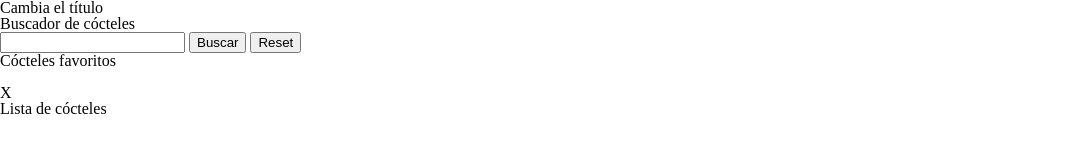
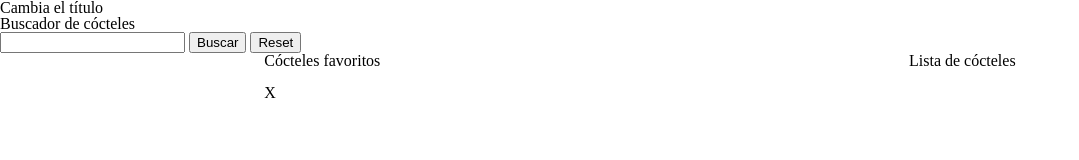
Before and after one commit to Adalab/modulo-2-evaluacion-final-marinacr92, a website: page src/html/index.html in a window 1280 px wide. Shown: the whole page, without its empty margins (0-1079 px from the left). Drawn offline with nearby package versions, Linux system fonts and the light colour scheme; files that its build step writes are made by us from their sources.

Commit message:
Add js partials

```diff
--- a/src/html/partials/main.html
+++ b/src/html/partials/main.html
@@ -7,21 +7,27 @@
         <input type="button" value="Buscar" class="js-btn-search">
         <input type="button" value="Reset" class="js-btn-reset">
     </form>
-    <section class="section_favorites">
+    <section class="container">
+        <section class="section_favorites js-favorites">
             <h2>
                 Cócteles favoritos
             </h2>
+            <ul class="js-ul-favorite">
+                <li>
                     <article>
                         <h3></h3>
                         <img src="" alt="">
                         <div>X</div>
                     </article>
+                </li>
+            </ul>
         </section>
         <section class="section_search_list">
             <h2>
                 Lista de cócteles
             </h2>
-        <article class="js-article-search-list">
-        </article>
+            <ul class="js-ul-search-list">
+            </ul>
+        </section>
     </section>
 </main>
--- /dev/null
+++ b/src/js/00_variables.js
@@ -0,0 +1,8 @@
+'use strict';
+
+const btnSearch = document.querySelector('.js-btn-search');
+const btnReset = document.querySelector('.js-btn-reset');
+const ulSearch = document.querySelector('.js-ul-search-list');
+const ulFavorites = document.querySelector('.js-ul-favorite');
+const inputSearch = document.querySelector('.js-input-search');
+const favoritesSection = document.querySelector('.js-favorites');
--- /dev/null
+++ b/src/js/01_global-functions.js
@@ -0,0 +1,39 @@
+'use strict';
+
+function createImg(img) {
+  const drinkTagImg = document.createElement('img');
+  if (img === null) {
+    drinkTagImg.setAttribute(
+      'src',
+      'https://via.placeholder.com/200x200/d3d3d3d3/666666/?text=Sin+foto'
+    );
+  } else {
+    drinkTagImg.setAttribute('src', img);
+  }
+  drinkTagImg.style = 'width: 150px; height: 150px';
+  return drinkTagImg;
+}
+
+function renderDrink(drink) {
+  const liElement = document.createElement('li');
+  const articleElement = document.createElement('article');
+  const drinkTagName = document.createElement('h3');
+  const drinkTagImg = createImg(drink.strDrinkThumb);
+  const drinkName = document.createTextNode(drink.strDrink);
+
+  liElement.setAttribute('id', drink.idDrink);
+  // liElement.addEventListener('click', handleClickList);
+
+  ulSearch.appendChild(liElement);
+  liElement.appendChild(articleElement);
+  articleElement.appendChild(drinkTagName);
+  articleElement.appendChild(drinkTagImg);
+  drinkTagName.appendChild(drinkName);
+  console.log('article', liElement);
+}
+
+function renderDrinksList(searchDrinksList) {
+  for (const drink of searchDrinksList) {
+    renderDrink(drink);
+  }
+}
--- /dev/null
+++ b/src/scss/layout/_main.scss
@@ -0,0 +1,12 @@
+.main{
+    width: 100vw;
+}
+.container{
+    display: flex;
+    justify-content: space-around;
+    width: 100%;
+}
+
+.selected{
+    background-color: aquamarine;
+}
--- a/src/scss/main.scss
+++ b/src/scss/main.scss
@@ -3,5 +3,6 @@
 @import 'core/mixins';
 @import 'core/animations';
 @import 'layout/header';
+@import 'layout/main';
 @import 'layout/footer';
 @import 'pages/index';
```
Also changed, not shown: src/js/02_search-function.js (added, +24 -0 lines), src/js/03_favorite-function.js (added, +10 -0 lines), src/js/main.js (+4 -43 lines). Lines whose indentation alone changed are shown as unchanged.
